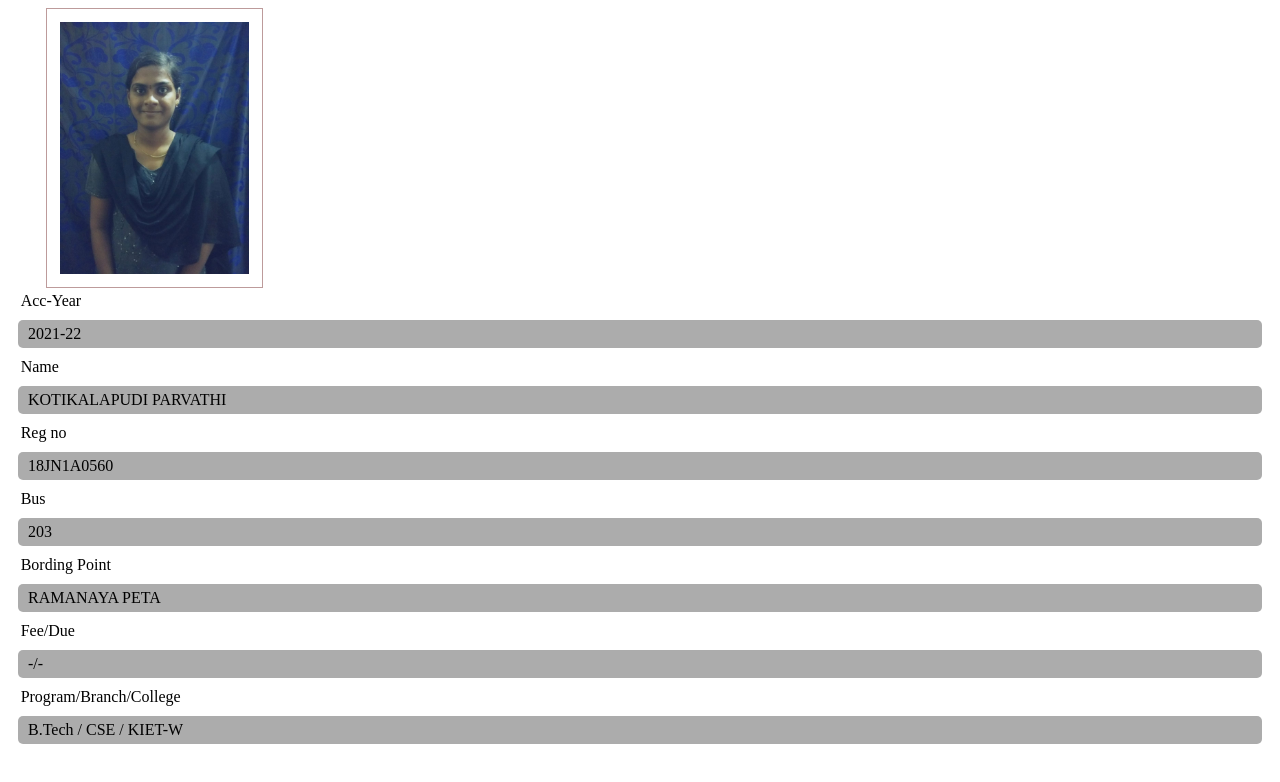
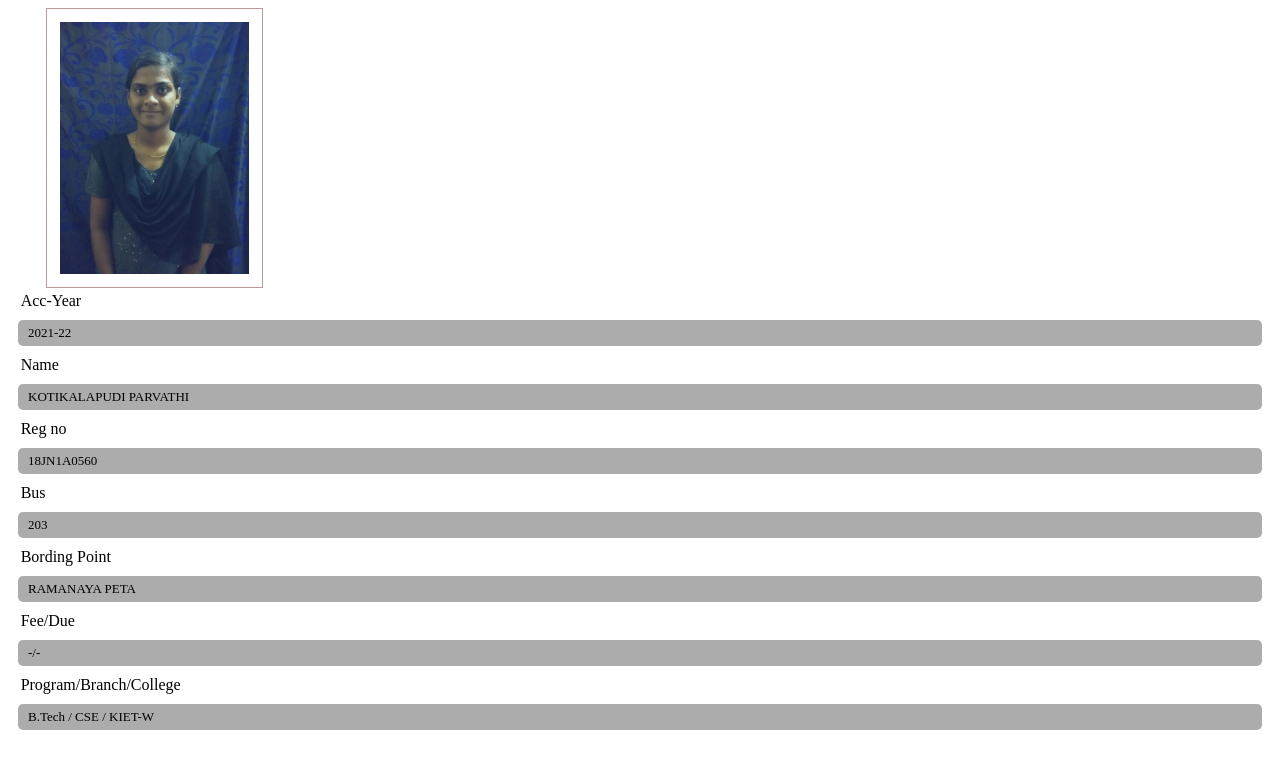
Before and after one commit to PARVATHI166DEVI/bus_id, a plain HTML site: page index.html in a window 1280 px wide. Drawn offline with Linux system fonts and the light colour scheme.

Commit message:
Update id.css

```diff
--- a/id.css
+++ b/id.css
@@ -4,6 +4,10 @@ div{
     margin: 10px;
     border: 1px solid gey;
     border-radius: 5px;
+    height:500%;
+    weight:400%;
+    font-size:small;
+    font-weight:1;
 }
 
 .heading{
```
